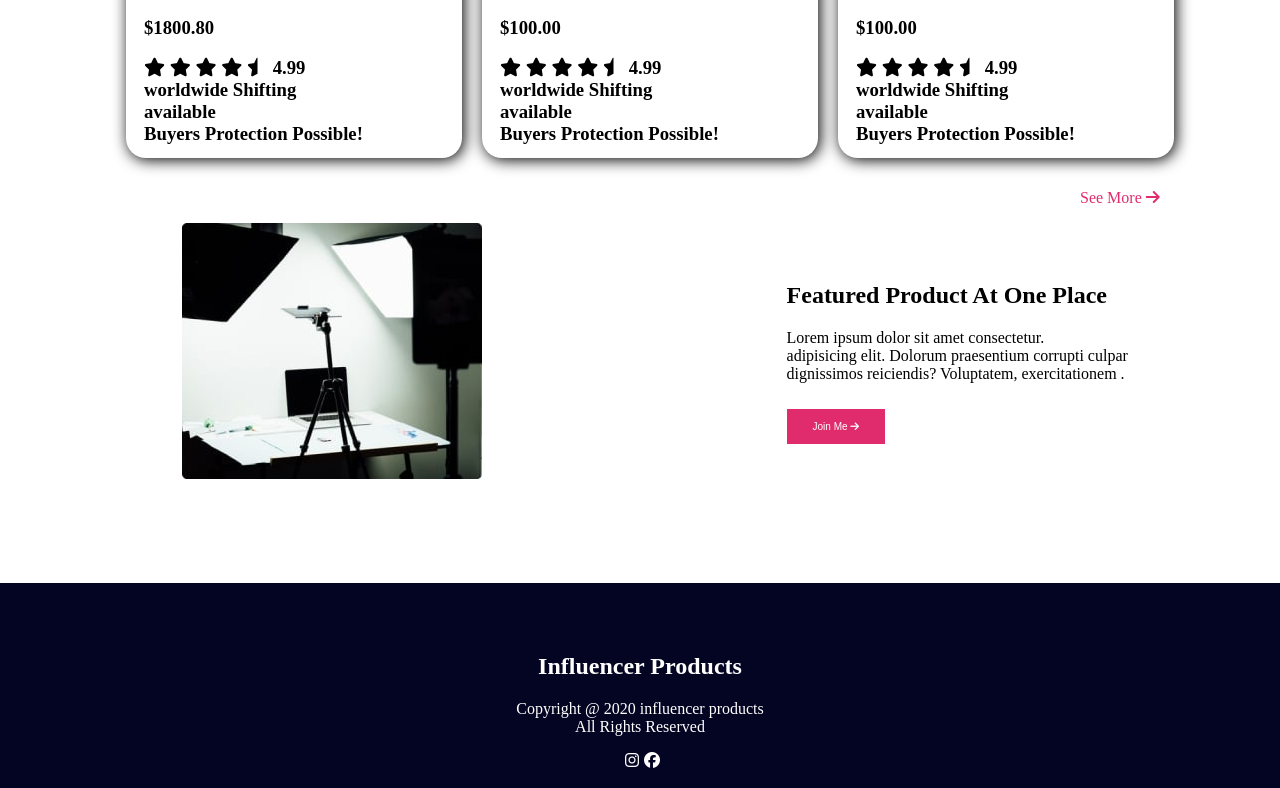
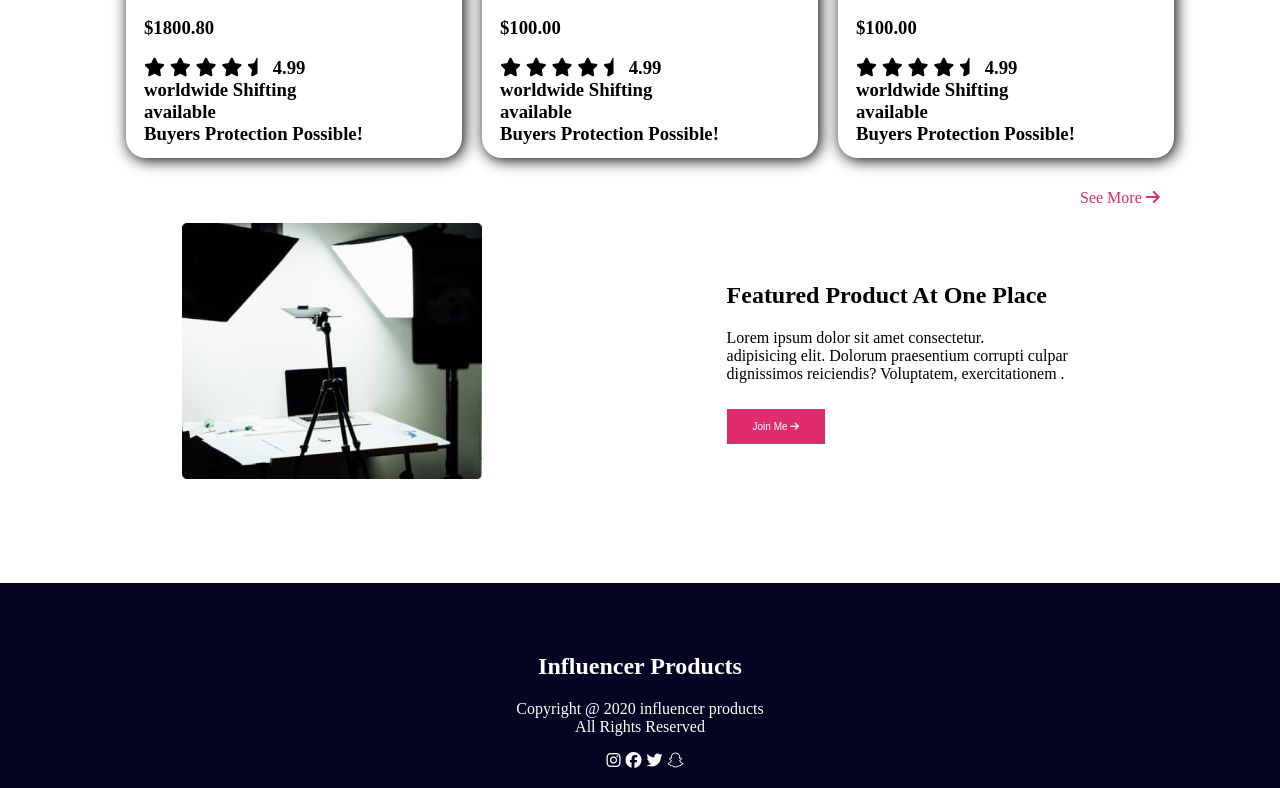
Before and after one commit to Safa2121/assignment-1-, a plain HTML site: page index.html in a window 1280 px wide. Shown: the part 1960-2748 px from the top of the page. Drawn offline with Linux system fonts and the light colour scheme.

Commit message:
assignment

```diff
--- a/index.css
+++ b/index.css
@@ -204,6 +204,12 @@ grid-template-columns: auto auto auto;
     color: #E02c6D;
 }
 
+.Last-PAragraph{
+margin-right: 90px;
+
+}
+
+
 
 .Last-PAragraph h1{
     display: flex;
@@ -226,7 +232,7 @@ grid-template-columns: auto auto auto;
 
 .final-image img {
 
-   margin-left : 30px;
+   margin-left : 60px;
 
 }
 
@@ -262,6 +268,17 @@ justify-content: center;
     margin-left: 5px;
     margin-left: 5px;
 }
+
+.finalLOGO {
+    margin-left: 5px;
+    margin-left: 5px;
+}
+
+.conclusionPARAgraph h1{
+ text-align: center;
+}
+
+
 
 
 .conclusionPARAgraph h1{
--- a/index.html
+++ b/index.html
@@ -374,9 +374,13 @@ See More <i class="fa-solid fa-arrow-right"></i>
  Copyright @ 2020 influencer products <br>
 All Rights Reserved <br>
 </p>
+
+
 <div    class="finalLOGO">
     <i class="fa-brands fa-instagram"></i>
     <i class="fa-brands fa-facebook"></i>
+    <i class="fa-brands fa-twitter"></i>
+    <i class="fa-brands fa-snapchat"></i>
 
 
 
```
